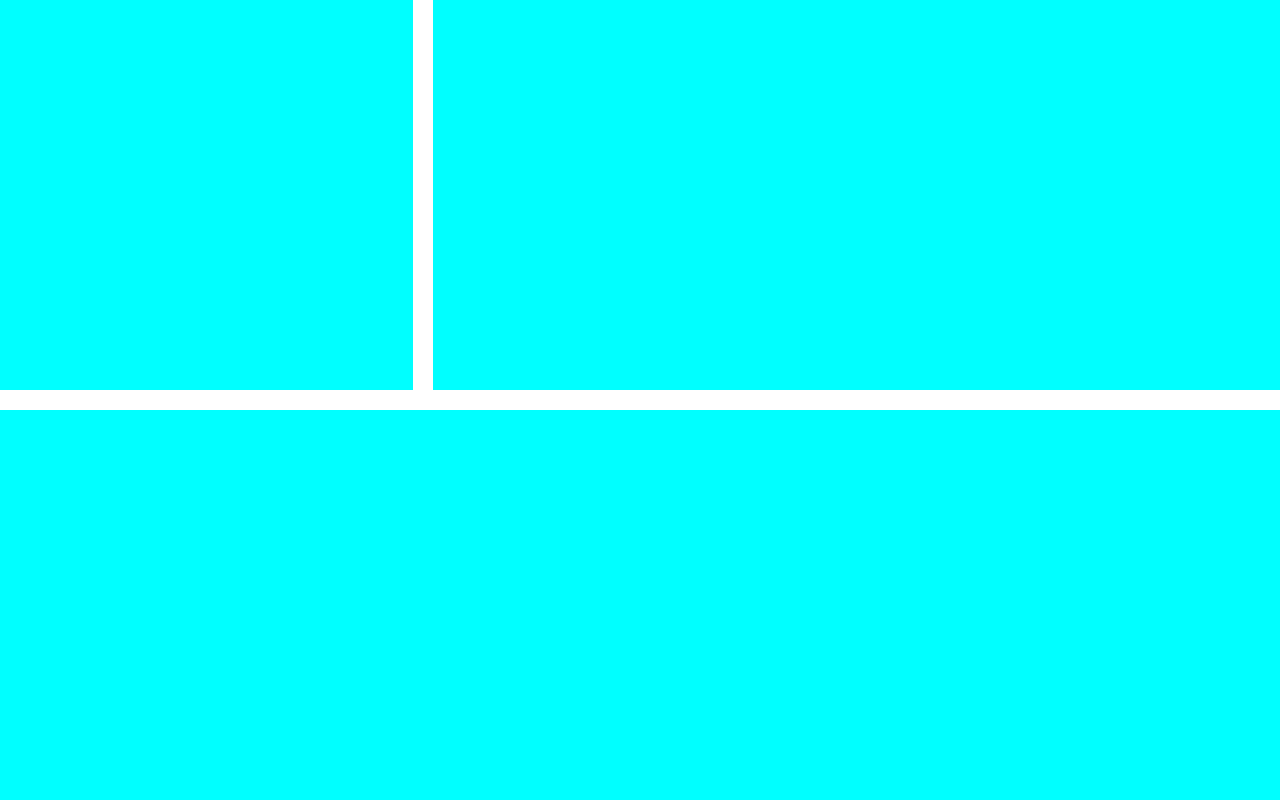
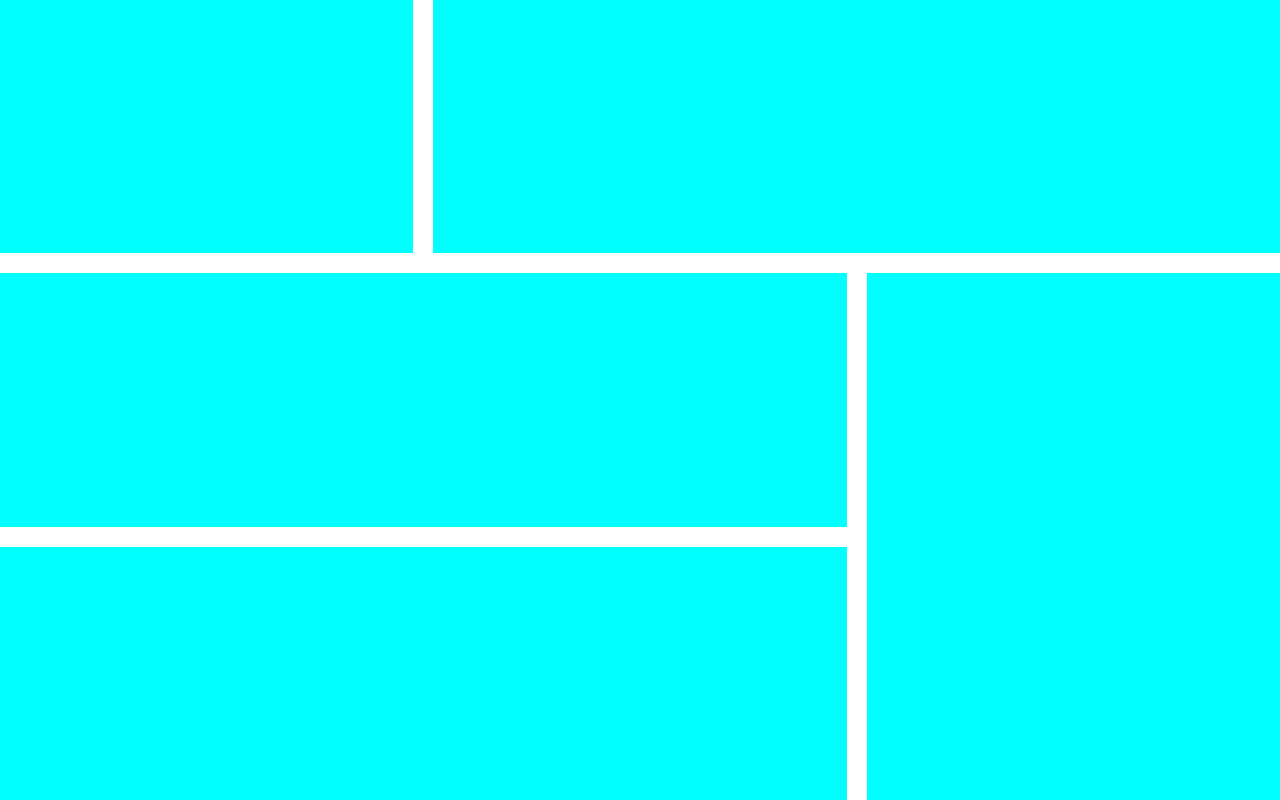
Before and after one commit to jonah-cod/Web-Development, a plain HTML site: page grid/gridAreas.html in a window 1280 px wide. Drawn offline with Linux system fonts and the light colour scheme.

Commit message:
more on grid areas

```diff
--- a/grid/gridAreas.html
+++ b/grid/gridAreas.html
@@ -11,6 +11,8 @@
             <div class="grid-item one"></div>
             <div class="grid-item two"></div>
             <div class="grid-item three"></div>
+            <div class="grid-item four"></div>
+            <div class="grid-item five"></div>
       </div>
 </body>
 </html>
--- a/grid/gridareas.css
+++ b/grid/gridareas.css
@@ -8,7 +8,7 @@ body{
       height: 100vh;
 
       display: grid;
-      grid-template-areas: 'one two two' 'three three three';
+      grid-template-areas: 'one two two' 'three three five''four four five';
       gap: 20px;
 }
 
@@ -28,3 +28,10 @@ body{
 .three{
       grid-area: three;
 }
+
+.four{
+      grid-area: four;
+}
+.five{
+      grid-area: five;
+}
```
